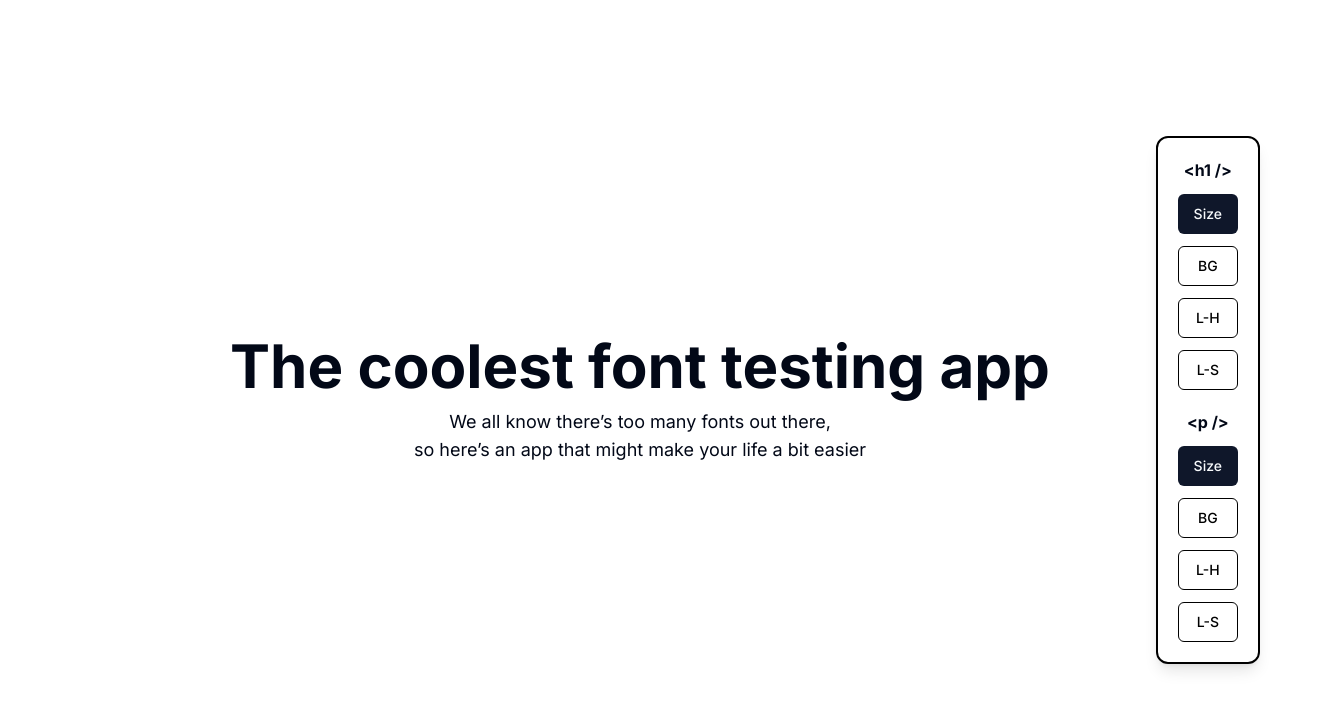
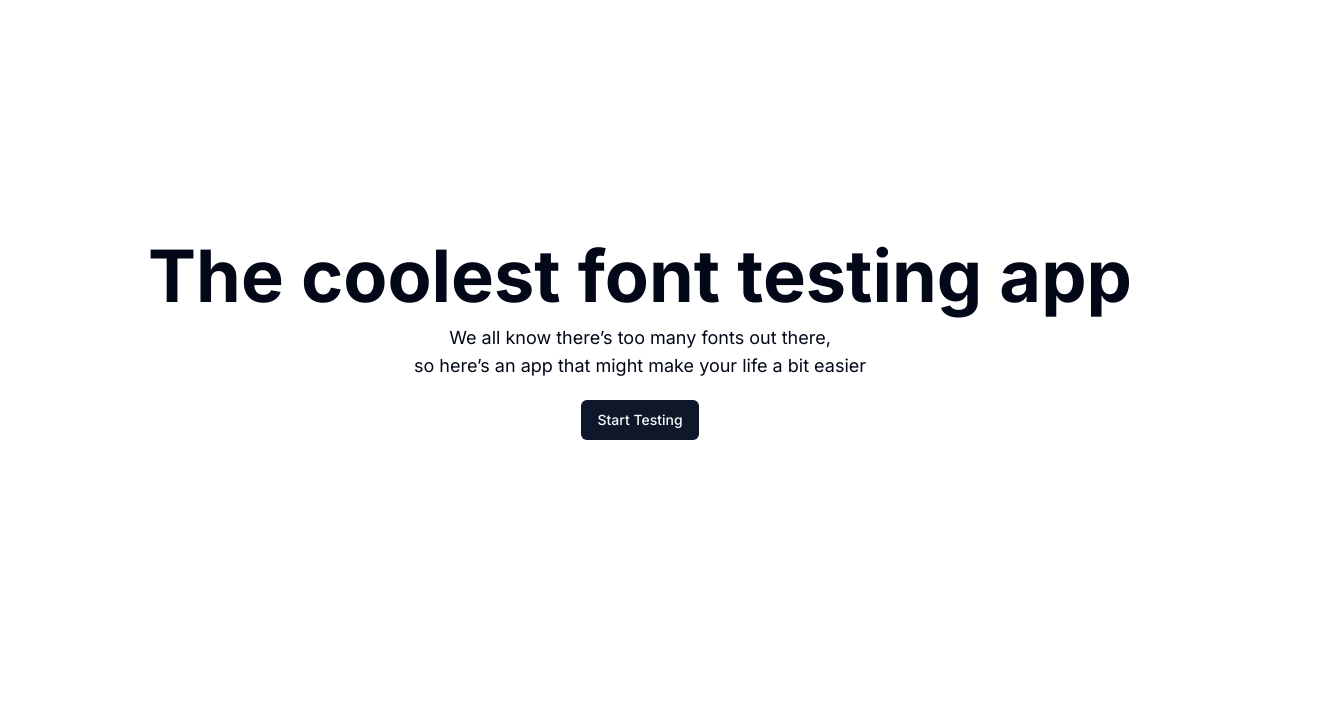
Before and after one commit to Rammah-N/font-tester, a Next.js app: page / in a window 1280 px wide. Shown: the top 710 px of the page, 1330 px wide, since content can reach past the window. Built offline with nearby package versions, Linux system fonts and the light colour scheme.

Commit message:
add framer motion animations

```diff
--- a/app/globals.css
+++ b/app/globals.css
@@ -74,3 +74,7 @@
 		@apply bg-background text-foreground;
 	}
 }
+
+body {
+	overflow-x: hidden;
+}
--- a/app/page.tsx
+++ b/app/page.tsx
@@ -1,14 +1,56 @@
-import ControlCenter from "@/components/ui/ControlCenter";
+"use client";
+import ControlCenter from "@/components/ControlCenter";
+import { Button } from "@/components/ui/button";
+import { Input } from "@/components/ui/input";
+import { AnimatePresence, useAnimate } from "framer-motion";
+import { motion } from "framer-motion";
+import { useState } from "react";
 
 export default function Home() {
+	const [scope, animate] = useAnimate();
+	const [shown, show] = useState(true);
+
+	const init = () => {
+		show(false);
+		animate(".control-center", {
+			opacity: 1,
+			right: 20,
+			animationDuration: 1000,
+		});
+	};
+
 	return (
-		<main className="flex min-h-screen flex-col justify-center">
-			<div className="text-center">
-				<h1 className="text-6xl font-bold ">The coolest font testing app</h1>
+		<main className="flex flex-col" ref={scope}>
+			<div className="text-center mt-60">
+				<h1 className="text-7xl font-bold ">The coolest font testing app</h1>
 				<p className="mt-3 text-lg">
 					We all know there’s too many fonts out there,
 					<br /> so here’s an app that might make your life a bit easier
 				</p>
+				<div className="flex justify-center mt-5 h-[40px] relative">
+					{!shown && (
+						<motion.div
+							initial={{ width: 120, maxWidth: 120, opacity: 0 }}
+							animate={{ opacity: 1, maxWidth: 300, width: 300 }}
+							className="absolute top-0">
+							<Input
+								placeholder="Search Google fonts or local fonts"
+								className="search  z-20 w-full text-center border-black"
+							/>
+						</motion.div>
+					)}
+					<AnimatePresence>
+						{shown && (
+							<motion.div
+								initial={{ opacity: 1, maxWidth: "auto" }}
+								exit={{ opacity: 0, maxWidth: 0 }}>
+								<Button className="start z-10" onClick={init}>
+									Start Testing
+								</Button>
+							</motion.div>
+						)}
+					</AnimatePresence>
+				</div>
 				<ControlCenter />
 			</div>
 		</main>
--- /dev/null
+++ b/components/ControlCenter.tsx
@@ -0,0 +1,95 @@
+"use client";
+import { Button } from "@/components/ui/button";
+import {
+	Tooltip as ShadTooltip,
+	TooltipContent,
+	TooltipProvider,
+	TooltipTrigger,
+} from "@/components/ui/tooltip";
+import React from "react";
+import { motion } from "framer-motion";
+
+const Tooltip = ({
+	note,
+	children,
+}: {
+	note: string;
+	children: React.ReactNode;
+}) => {
+	return (
+		<TooltipProvider>
+			<ShadTooltip>
+				<TooltipTrigger asChild>{children}</TooltipTrigger>
+				<TooltipContent>
+					<p>{note}</p>
+				</TooltipContent>
+			</ShadTooltip>
+		</TooltipProvider>
+	);
+};
+
+const ControlCenter = () => {
+	return (
+		<motion.div
+			initial={{ opacity: 0, right: -50 }}
+			transition={{duration: 500, ease: 'easeInOut'}}
+			className="control-center absolute top-1/2 right-5 -translate-y-1/2 border-[2px] border-black p-5 rounded-xl shadow-lg">
+			<div className="text-center">
+				<h1 className="mb-3">
+					<strong>{`<h1 />`}</strong>
+				</h1>
+				<div className="flex flex-col gap-3">
+					<Tooltip note="Edit heading font size">
+						<Button className="border-[1px] border-black bg-white text-black hover:bg-white">
+							Size
+						</Button>
+					</Tooltip>
+					<Tooltip note="Edit heading background color">
+						<Button className="border-[1px] border-black bg-white text-black hover:bg-white">
+							BG
+						</Button>
+					</Tooltip>
+					<Tooltip note="Edit heading line-height">
+						<Button className="border-[1px] border-black bg-white text-black hover:bg-white">
+							L-H
+						</Button>
+					</Tooltip>
+					<Tooltip note="Edit heading letter-spacing">
+						<Button className="border-[1px] border-black bg-white text-black hover:bg-white">
+							L-S
+						</Button>
+					</Tooltip>
+				</div>
+			</div>
+			<div className="text-center mt-5">
+				<h1 className="mb-3">
+					<strong>{`<p />`}</strong>
+				</h1>
+				<div className="flex flex-col gap-3">
+					<Tooltip note="Edit paragraph font size">
+						<Button className="border-[1px] border-black bg-white text-black hover:bg-white">
+							Size
+						</Button>
+					</Tooltip>
+					<Tooltip note="Edit paragraph background color">
+						<Button className="border-[1px] border-black bg-white text-black hover:bg-white">
+							BG
+						</Button>
+					</Tooltip>
+					<Tooltip note="Edit paragraph line-height">
+						<Button className="border-[1px] border-black bg-white text-black hover:bg-white">
+							L-H
+						</Button>
+					</Tooltip>
+					<Tooltip note="Edit paragraph letter-spacing">
+						<Button className="border-[1px] border-black bg-white text-black hover:bg-white">
+							L-S
+						</Button>
+					</Tooltip>
+				</div>
+			</div>
+		</motion.div>
+	);
+};
+
+export default ControlCenter;
--- /dev/null
+++ b/components/ui/input.tsx
@@ -0,0 +1,25 @@
+import * as React from "react"
+
+import { cn } from "@/lib/utils"
+
+export interface InputProps
+  extends React.InputHTMLAttributes<HTMLInputElement> {}
+
+const Input = React.forwardRef<HTMLInputElement, InputProps>(
+  ({ className, type, ...props }, ref) => {
+    return (
+      <input
+        type={type}
+        className={cn(
+          "flex h-10 w-full rounded-md border border-input bg-background px-3 py-2 text-sm ring-offset-background file:border-0 file:bg-transparent file:text-sm file:font-medium placeholder:text-muted-foreground focus-visible:outline-none focus-visible:ring-2 focus-visible:ring-ring focus-visible:ring-offset-2 disabled:cursor-not-allowed disabled:opacity-50",
+          className
+        )}
+        ref={ref}
+        {...props}
+      />
+    )
+  }
+)
+Input.displayName = "Input"
+
+export { Input }
--- a/package.json
+++ b/package.json
@@ -13,6 +13,7 @@
     "@radix-ui/react-tooltip": "^1.0.7",
     "class-variance-authority": "^0.7.0",
     "clsx": "^2.0.0",
+    "framer-motion": "^10.16.16",
     "lucide-react": "^0.294.0",
     "next": "14.0.4",
     "react": "^18",
```
Also changed, not shown: 1 other file (tests, documents, lock files or other folders). Lines whose indentation alone changed are shown as unchanged.
